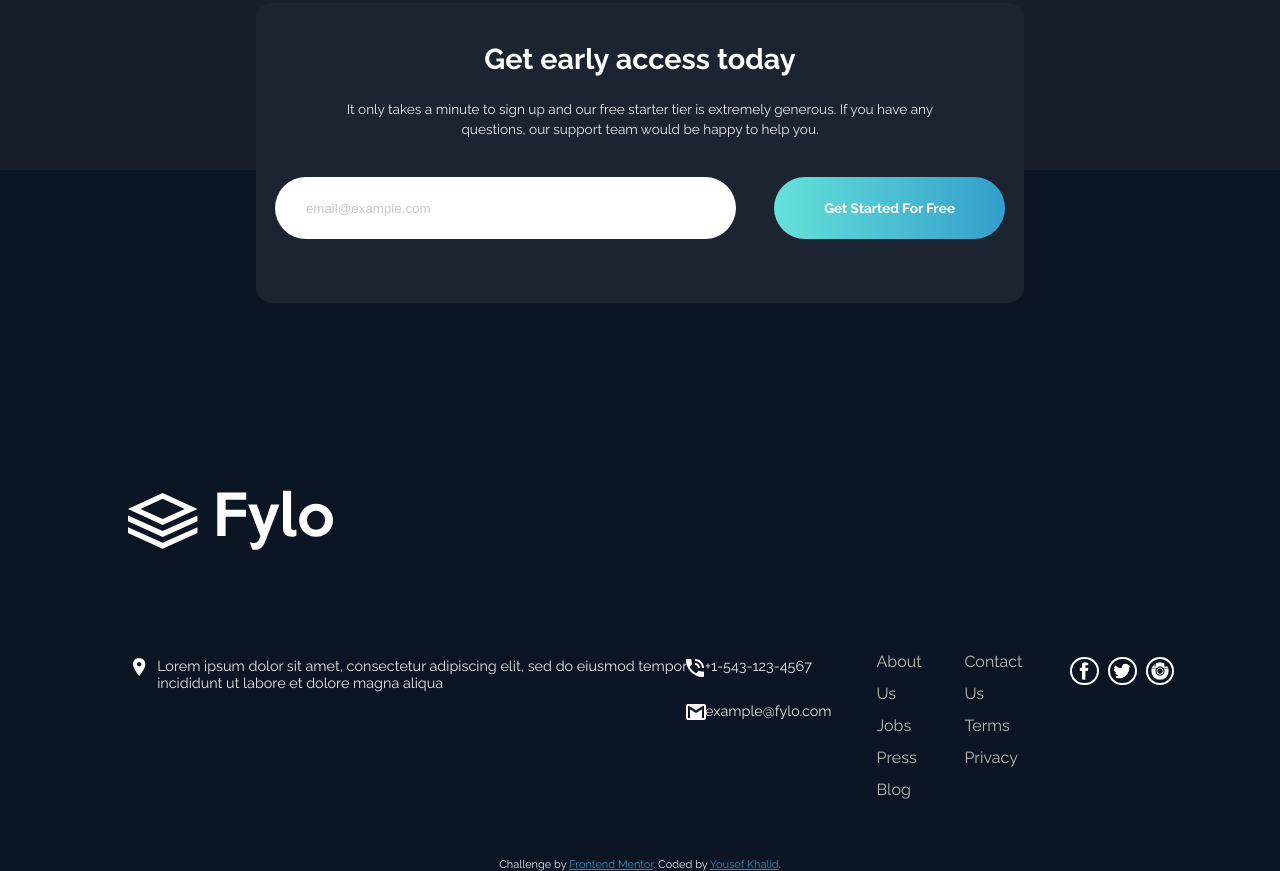
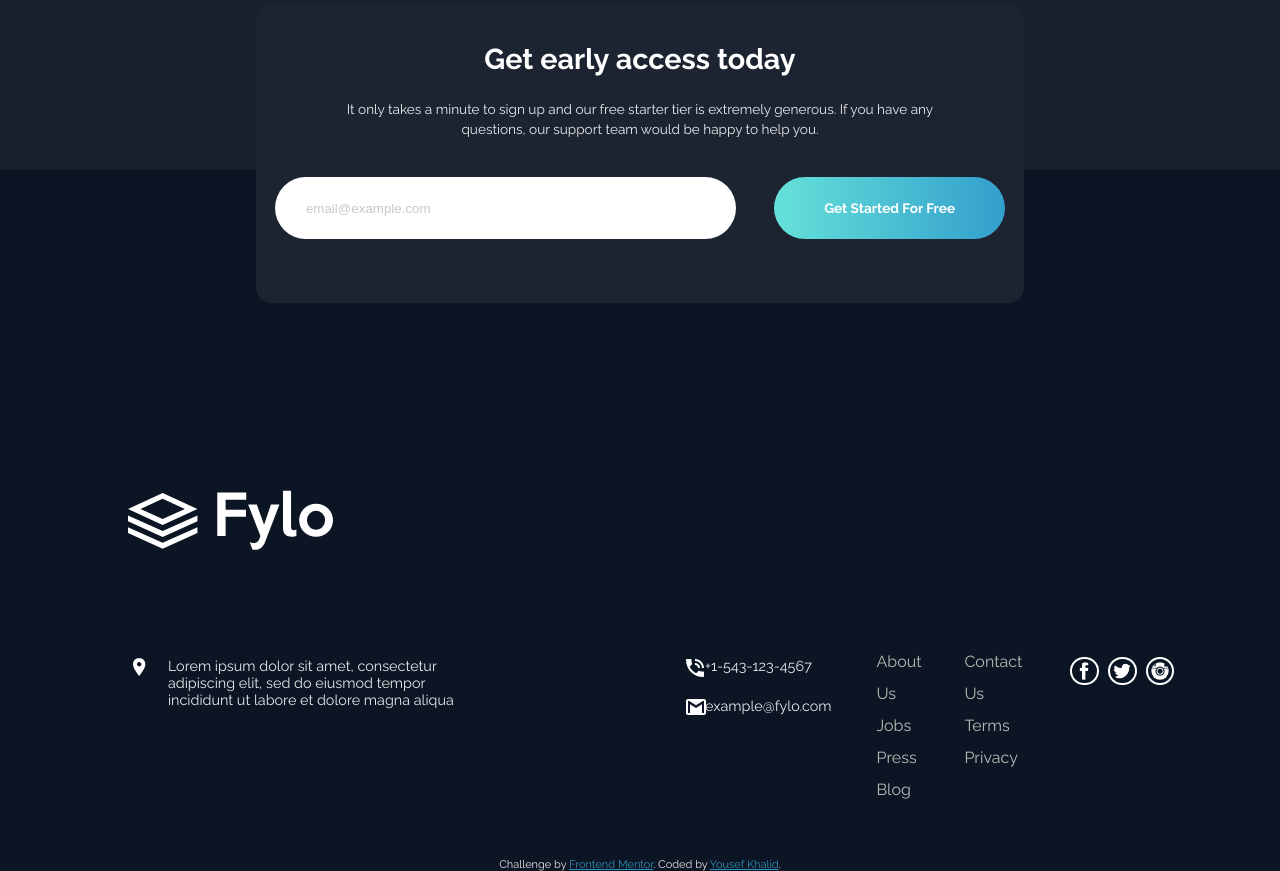
Before and after one commit to YousefKhalid-iq/fylo-dark-theme-landing-page-master, a plain HTML site: page index.html in a window 1280 px wide. Shown: the part 2830-3701 px from the top of the page. Drawn offline with Linux system fonts and the light colour scheme.

Commit message:
Add files via upload

```diff
--- a/style.css
+++ b/style.css
@@ -847,8 +847,10 @@ ul li a:hover {
 		grid-area: location-text;
 		text-align: left;
 		padding: 0;
-		padding-left: 3%;
+		padding-right: 	30%;
 		margin-bottom: 10%;
+
+		width: 	60%;
 	}
 
 	.phone-icon {
```
